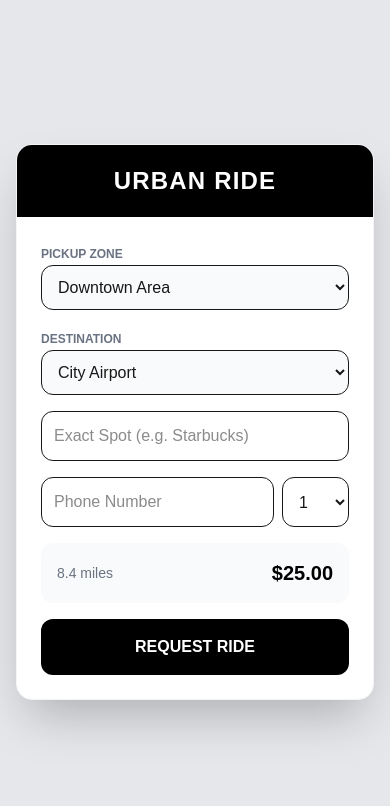
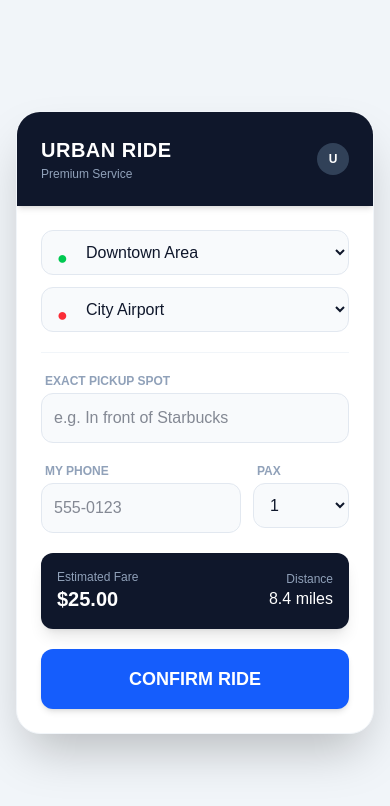
Before and after one commit to JamesJava42/urbanrides, a Next.js app: page / in a window 390 px wide. Shown: the top 806 px of the page. Built offline with nearby package versions, Linux system fonts and the light colour scheme; no server answers.

Commit message:
UI Upgrade and Phone Input

```diff
--- a/app/page.tsx
+++ b/app/page.tsx
@@ -3,7 +3,7 @@ import { useState, useEffect } from 'react';
 import { initializeApp } from "firebase/app";
 import { getDatabase, ref, set, onValue } from "firebase/database";
 
-// Firebase Config
+// 1. Firebase Config (Keep your exact keys)
 const firebaseConfig = {
   apiKey: process.env.NEXT_PUBLIC_FIREBASE_API_KEY,
   authDomain: process.env.NEXT_PUBLIC_FIREBASE_AUTH_DOMAIN,
@@ -23,16 +23,16 @@ export default function Home() {
   const [destination, setDestination] = useState('Airport');
   const [details, setDetails] = useState('');
 
-  // NEW INPUTS
+  // NEW: Phone & Pax
   const [phone, setPhone] = useState('');
   const [passengers, setPassengers] = useState('1');
 
   const [currentRideId, setCurrentRideId] = useState<string | null>(null);
   const [isLoading, setIsLoading] = useState(false);
   const [driverName, setDriverName] = useState('Driver');
+  const [driverUsername, setDriverUsername] = useState('');
   const [rideStatus, setRideStatus] = useState('');
 
-  // Simulating Distance/Price Calculation
   const price = "$25.00";
   const distance = "8.4 miles";
 
@@ -49,7 +49,6 @@ export default function Home() {
     setCurrentRideId(rideId);
 
     try {
-      // 1. Save FULL details to Firebase
       await set(ref(db, 'rides/' + rideId), {
         status: 'PENDING',
         pickup: pickup,
@@ -62,7 +61,6 @@ export default function Home() {
         timestamp: Date.now()
       });
 
-      // 2. Send to Telegram
       await fetch('/api/ride-request', {
         method: 'POST',
         headers: { 'Content-Type': 'application/json' },
@@ -93,6 +91,7 @@ export default function Home() {
       if (data) {
         setRideStatus(data.status);
         if (data.driverName) setDriverName(data.driverName);
+        if (data.driverUsername) setDriverUsername(data.driverUsername);
 
         if (data.status === 'ACCEPTED') setScreen('accepted');
         else if (data.status === 'ARRIVED') setScreen('arrived');
@@ -109,93 +108,213 @@ export default function Home() {
   const resetApp = () => {
     setScreen('booking');
     setDetails('');
+    setPhone('');
     setCurrentRideId(null);
     setDriverName('Driver');
+    setDriverUsername('');
   };
 
   return (
-    <main className="flex min-h-screen flex-col items-center justify-center p-4 bg-gray-200">
-      <div className="w-full max-w-md bg-white rounded-2xl shadow-2xl overflow-hidden border border-gray-100">
+    <main className="flex min-h-screen flex-col items-center justify-center p-4 bg-slate-100 text-slate-900">
 
-        <div className="bg-black p-5 text-white text-center">
-          <h1 className="font-bold text-2xl tracking-wider">URBAN RIDE</h1>
+      {/* CARD CONTAINER */}
+      <div className="w-full max-w-md bg-white rounded-3xl shadow-2xl overflow-hidden border border-slate-100 transition-all duration-300">
+
+        {/* HEADER */}
+        <div className="bg-slate-900 p-6 text-white flex justify-between items-center shadow-md z-10 relative">
+          <div>
+            <h1 className="font-bold text-xl tracking-wide">URBAN RIDE</h1>
+            <p className="text-slate-400 text-xs mt-0.5">Premium Service</p>
+          </div>
+          <div className="w-8 h-8 rounded-full bg-slate-700 flex items-center justify-center text-xs font-bold">
+            U
+          </div>
         </div>
 
+        {/* --- BOOKING SCREEN --- */}
         {screen === 'booking' && (
-          <div className="p-6 space-y-4">
+          <div className="p-6 space-y-5 animate-in fade-in slide-in-from-bottom-4 duration-500">
 
-            {/* Pickup */}
-            <div>
-              <label className="text-xs font-bold text-gray-500 uppercase">Pickup Zone</label>
-              <select value={pickup} onChange={(e) => setPickup(e.target.value)} className="w-full p-3 border rounded-xl bg-gray-50">
+            {/* Route Selection */}
+            <div className="space-y-3">
+              <div className="relative">
+                <div className="absolute left-4 top-3.5 text-green-500 text-lg">●</div>
+                <select value={pickup} onChange={(e) => setPickup(e.target.value)} className="w-full pl-10 p-3 bg-slate-50 border border-slate-200 rounded-xl font-medium focus:outline-none focus:ring-2 focus:ring-slate-900">
                   <option value="Downtown">Downtown Area</option>
                   <option value="North Station">North Station</option>
+                  <option value="City Park">City Park</option>
                 </select>
               </div>
 
-            {/* Destination */}
-            <div>
-              <label className="text-xs font-bold text-gray-500 uppercase">Destination</label>
-              <select value={destination} onChange={(e) => setDestination(e.target.value)} className="w-full p-3 border rounded-xl bg-gray-50">
+              <div className="relative">
+                <div className="absolute left-4 top-3.5 text-red-500 text-lg">●</div>
+                <select value={destination} onChange={(e) => setDestination(e.target.value)} className="w-full pl-10 p-3 bg-slate-50 border border-slate-200 rounded-xl font-medium focus:outline-none focus:ring-2 focus:ring-slate-900">
                   <option value="Airport">City Airport</option>
                   <option value="Mall">Central Mall</option>
+                  <option value="Hotel">Grand Hotel</option>
                 </select>
               </div>
+            </div>
 
-            {/* Exact Details */}
-            <input type="text" value={details} onChange={(e) => setDetails(e.target.value)} placeholder="Exact Spot (e.g. Starbucks)" className="w-full p-3 border rounded-xl" />
+            <hr className="border-slate-100" />
 
-            {/* Phone & Pax */}
-            <div className="flex gap-2">
-              <input type="tel" value={phone} onChange={(e) => setPhone(e.target.value)} placeholder="Phone Number" className="flex-1 p-3 border rounded-xl" />
-              <select value={passengers} onChange={(e) => setPassengers(e.target.value)} className="w-20 p-3 border rounded-xl">
+            {/* Details Input */}
+            <div>
+              <label className="block text-xs font-bold text-slate-400 uppercase mb-1 ml-1">Exact Pickup Spot</label>
+              <input
+                type="text"
+                value={details}
+                onChange={(e) => setDetails(e.target.value)}
+                placeholder="e.g. In front of Starbucks"
+                className="w-full p-3 bg-slate-50 border border-slate-200 rounded-xl focus:outline-none focus:ring-2 focus:ring-slate-900 transition-all"
+              />
+            </div>
+
+            {/* Phone & Pax Row */}
+            <div className="flex gap-3">
+              <div className="flex-1">
+                <label className="block text-xs font-bold text-slate-400 uppercase mb-1 ml-1">My Phone</label>
+                <input
+                  type="tel"
+                  value={phone}
+                  onChange={(e) => setPhone(e.target.value)}
+                  placeholder="555-0123"
+                  className="w-full p-3 bg-slate-50 border border-slate-200 rounded-xl focus:outline-none focus:ring-2 focus:ring-slate-900"
+                />
+              </div>
+              <div className="w-24">
+                <label className="block text-xs font-bold text-slate-400 uppercase mb-1 ml-1">Pax</label>
+                <select
+                  value={passengers}
+                  onChange={(e) => setPassengers(e.target.value)}
+                  className="w-full p-3 bg-slate-50 border border-slate-200 rounded-xl focus:outline-none focus:ring-2 focus:ring-slate-900"
+                >
                   <option>1</option><option>2</option><option>3</option><option>4</option>
                 </select>
               </div>
-
-            <div className="bg-gray-50 p-4 rounded-xl flex justify-between items-center">
-              <span className="text-gray-500 text-sm">{distance}</span>
-              <span className="text-black font-bold text-xl">{price}</span>
             </div>
 
-            <button onClick={handleRequestRide} disabled={isLoading} className="w-full bg-black text-white p-4 rounded-xl font-bold">{isLoading ? "Processing..." : "REQUEST RIDE"}</button>
+            {/* Price Estimate */}
+            <div className="flex justify-between items-center bg-slate-900 text-white p-4 rounded-xl shadow-lg mt-2">
+              <div>
+                <p className="text-slate-400 text-xs">Estimated Fare</p>
+                <p className="font-bold text-xl">{price}</p>
+              </div>
+              <div className="text-right">
+                <p className="text-slate-400 text-xs">Distance</p>
+                <p className="font-medium">{distance}</p>
+              </div>
+            </div>
+
+            {/* Main Button */}
+            <button
+              onClick={handleRequestRide}
+              disabled={isLoading}
+              className="w-full bg-blue-600 text-white p-4 rounded-xl font-bold text-lg hover:bg-blue-700 transition-all active:scale-95 shadow-md disabled:bg-slate-300"
+            >
+              {isLoading ? "Looking for Drivers..." : "CONFIRM RIDE"}
+            </button>
           </div>
         )}
 
+        {/* --- SEARCHING SCREEN --- */}
         {screen === 'searching' && (
-          <div className="p-12 text-center space-y-8">
-            <div className="w-16 h-16 border-4 border-gray-200 border-t-black rounded-full animate-spin mx-auto"></div>
-            <h2 className="text-2xl font-bold">Contacting Drivers...</h2>
+          <div className="p-10 text-center space-y-8 min-h-[400px] flex flex-col justify-center animate-in fade-in duration-500">
+            <div className="relative mx-auto w-24 h-24">
+              <div className="absolute inset-0 border-4 border-slate-100 rounded-full"></div>
+              <div className="absolute inset-0 border-4 border-blue-500 border-t-transparent rounded-full animate-spin"></div>
+            </div>
+            <div>
+              <h2 className="text-xl font-bold text-slate-800">Connecting...</h2>
+              <p className="text-slate-500 mt-2 text-sm px-4">We are sending your request to the nearest drivers.</p>
+            </div>
+            <button onClick={() => setScreen('booking')} className="text-red-500 text-sm font-semibold hover:bg-red-50 px-4 py-2 rounded-lg transition">
+              Cancel Request
+            </button>
           </div>
         )}
 
+        {/* --- ACCEPTED SCREEN --- */}
         {screen === 'accepted' && (
-          <div className="p-0">
-             <div className="bg-green-500 p-6 text-white text-center">
+          <div className="min-h-[400px] animate-in slide-in-from-bottom-10 fade-in duration-500">
+             <div className="bg-green-500 p-8 text-white text-center rounded-b-3xl shadow-lg relative z-10">
+               <div className="text-5xl mb-3 animate-bounce">🚖</div>
                <h2 className="text-2xl font-bold">Driver Found!</h2>
+               <p className="text-green-100 text-sm mt-1">Arrival in 4 mins</p>
              </div>
-             <div className="p-8 text-center space-y-4">
-                <h3 className="text-xl font-bold">{driverName}</h3>
-                <p>is on the way.</p>
+
+             <div className="p-8 space-y-6">
+                <div className="flex items-center gap-4 bg-slate-50 p-4 rounded-2xl border border-slate-100">
+                  <div className="w-14 h-14 bg-slate-200 rounded-full flex items-center justify-center text-2xl shadow-inner">👤</div>
+                  <div>
+                    <h3 className="font-bold text-lg text-slate-900">{driverName}</h3>
+                    <div className="flex items-center text-yellow-500 text-sm">
+                      ★★★★★ <span className="text-slate-400 ml-1">(5.0)</span>
+                    </div>
+                  </div>
+                </div>
+
+                <div className="space-y-3">
+                  {driverUsername ? (
+                    <a
+                      href={`https://t.me/${driverUsername}`}
+                      target="_blank"
+                      rel="noopener noreferrer"
+                      className="flex items-center justify-center w-full bg-blue-500 text-white p-4 rounded-xl font-bold shadow-lg shadow-blue-200 hover:bg-blue-600 transition-all active:scale-95"
+                    >
+                      💬 Chat with Driver
+                    </a>
+                  ) : (
+                    <div className="text-center text-slate-400 text-sm italic">Driver has no chat enabled</div>
+                  )}
+
+                  <button className="w-full bg-slate-100 text-slate-500 p-4 rounded-xl font-bold hover:bg-slate-200 transition">
+                    Call Driver
+                  </button>
+                </div>
              </div>
           </div>
         )}
 
+        {/* --- ARRIVED SCREEN --- */}
         {screen === 'arrived' && (
-          <div className="p-0">
-             <div className="bg-yellow-400 p-6 text-black text-center">
-               <h2 className="text-2xl font-bold">DRIVER HERE</h2>
+          <div className="min-h-[400px] bg-yellow-50 animate-in zoom-in fade-in duration-500 flex flex-col items-center justify-center p-8 text-center">
+             <div className="w-24 h-24 bg-yellow-400 rounded-full flex items-center justify-center text-4xl shadow-xl shadow-yellow-200 mb-6 animate-pulse">
+               📍
              </div>
-             <div className="p-8 text-center"><p>Please meet outside.</p></div>
+             <h2 className="text-3xl font-black text-slate-900">DRIVER IS HERE</h2>
+             <p className="text-slate-600 mt-2 text-lg">Please meet {driverName} at the pickup point.</p>
+
+             <div className="mt-8 bg-white p-4 rounded-xl shadow-sm border border-yellow-100 w-full max-w-xs">
+               <p className="text-xs text-slate-400 uppercase font-bold">Vehicle</p>
+               <p className="text-slate-800 font-bold">Toyota Prius • Silver</p>
+             </div>
           </div>
         )}
 
+        {/* --- COMPLETED SCREEN --- */}
         {screen === 'completed' && (
-          <div className="p-8 text-center space-y-6">
+          <div className="min-h-[400px] bg-slate-900 text-white animate-in fade-in duration-700 flex flex-col items-center justify-center p-8 text-center">
+            <div className="w-20 h-20 bg-green-500 rounded-full flex items-center justify-center text-4xl shadow-2xl shadow-green-500/50 mb-6">
+              ✓
+            </div>
             <h2 className="text-3xl font-bold">Ride Complete</h2>
-            <button onClick={resetApp} className="w-full bg-black text-white p-4 rounded-xl font-bold">Book Again</button>
+            <p className="text-slate-400 mt-2">Thank you for riding with us.</p>
+
+            <div className="mt-8 mb-8 text-center">
+              <p className="text-slate-500 text-sm">Total Fare</p>
+              <p className="text-4xl font-bold text-white tracking-tight">{price}</p>
+            </div>
+
+            <button
+              onClick={resetApp}
+              className="w-full bg-white text-black p-4 rounded-xl font-bold hover:bg-slate-200 transition active:scale-95"
+            >
+              Book Another Ride
+            </button>
           </div>
         )}
+
       </div>
     </main>
   );
```
Lines whose indentation alone changed are shown as unchanged.
